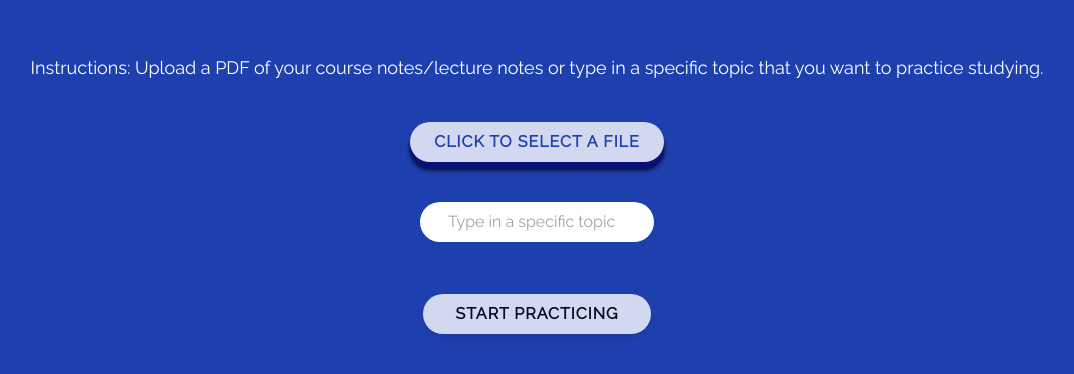
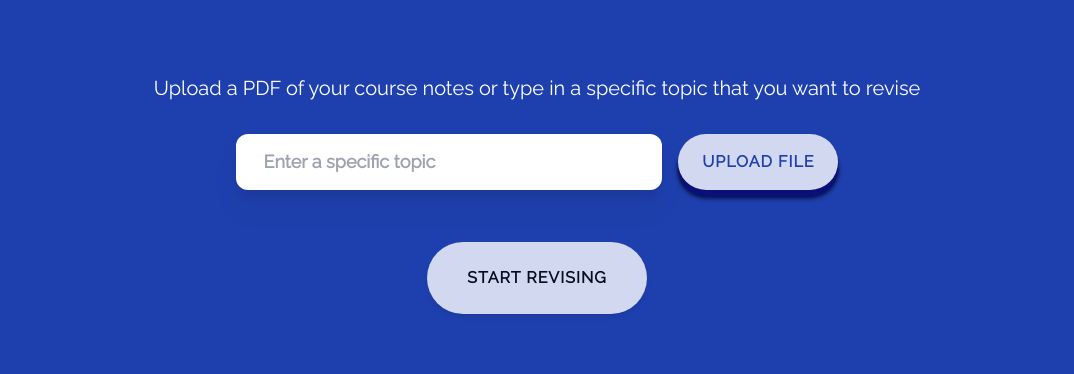
Before and after one commit to jvcent/ArguMentor, a React (Create React App) app in the folder client/: page /input in a window 1280 px wide. Shown: the part 206-580 px from the top of the page, without its empty margins (103-1177 px from the left). Built offline with nearby package versions, Linux system fonts and the light colour scheme.

Commit message:
Input component UI/UX

```diff
--- a/client/src/pages/Input.jsx
+++ b/client/src/pages/Input.jsx
@@ -100,17 +100,22 @@ export const Input = () => {
     return (
         <>
             <div className="main-font bg-blue-800 flex flex-col items-center justify-center h-screen">
-                <p className="text-white text-lg mb-8">Instructions: Upload a PDF of your course notes/lecture notes or type in a specific topic that you want to practice studying.</p>
+                <p className="text-white text-xl font-medium mb-6 ">Upload a PDF of your course notes or type in a specific topic that you want to revise</p>
+                <div className="w-full flex flex-row justify-center space-x-4">
+                <input type="text" onChange={handleUserMessage} className="bg-white mb-8 mt-2 w-1/3 text-lg drop-shadow-xl font-semibold text-blue-800 px-7 py-2 rounded-xl transition duration-200 ease-in-out focus:outline-none" placeholder="Enter a specific topic"></input>
+                  <div>
                     {pdfUploaded ? ( // Render message when PDF is uploaded
                       <p className="text-white text-lg mb-8">PDF Successfully Uploaded!</p>
                       ) : (
                       <div {...getRootProps()}>
                           <input {...getInputProps()} />
-                        <button className="bg-white mb-8 mt-2 text-blue-800 px-6 py-2 rounded-full transition duration-200 ease-in-out hover:bg-blue-100 active:bg-blue-100 focus:outline-none">Click to select a file</button>
+                          <button className="bg-white mb-8 mt-2 text-blue-800 px-6 py-4 rounded-full transition duration-200 ease-in-out hover:bg-blue-100 active:bg-blue-100 focus:outline-none">Upload file</button>
                       </div>
                       )}
-                <input type="text" onChange={handleUserMessage} className="bg-white mb-8 mt-2 text-blue-800 px-7 py-2 rounded-full transition duration-200 ease-in-out hover:bg-blue-100 active:bg-blue-100 focus:outline-none" placeholder="Type in a specific topic"></input>
-                <button onClick={handleButtonClick} className="mt-5 relative py-2 px-8 text-black text-base font-bold uppercase rounded-[50px] overflow-hidden bg-white transition-all duration-400 ease-in-out shadow-md hover:scale-105 hover:text-white hover:shadow-lg active:scale-90 before:absolute before:top-0 before:-left-full before:w-full before:h-full before:bg-gradient-to-r before:from-violet-400 before:to-blue-500 before:transition-all before:duration-500 before:ease-in-out before:z-[-1] before:rounded-[50px] hover:before:left-0">Start Practicing</button>
+                  </div>
+                </div>
+
+                <button onClick={handleButtonClick} className="mt-5 relative py-6 px-10 text-black text-base font-bold uppercase rounded-[50px] overflow-hidden bg-white transition-all duration-400 ease-in-out shadow-md hover:scale-105 hover:text-white hover:shadow-lg active:scale-90 before:absolute before:top-0 before:-left-full before:w-full before:h-full before:bg-gradient-to-r before:from-violet-400 before:to-blue-500 before:transition-all before:duration-500 before:ease-in-out before:z-[-1] before:rounded-[50px] hover:before:left-0">Start Revising</button>
             </div>
         </>
     )
```
Lines whose indentation alone changed are shown as unchanged.
